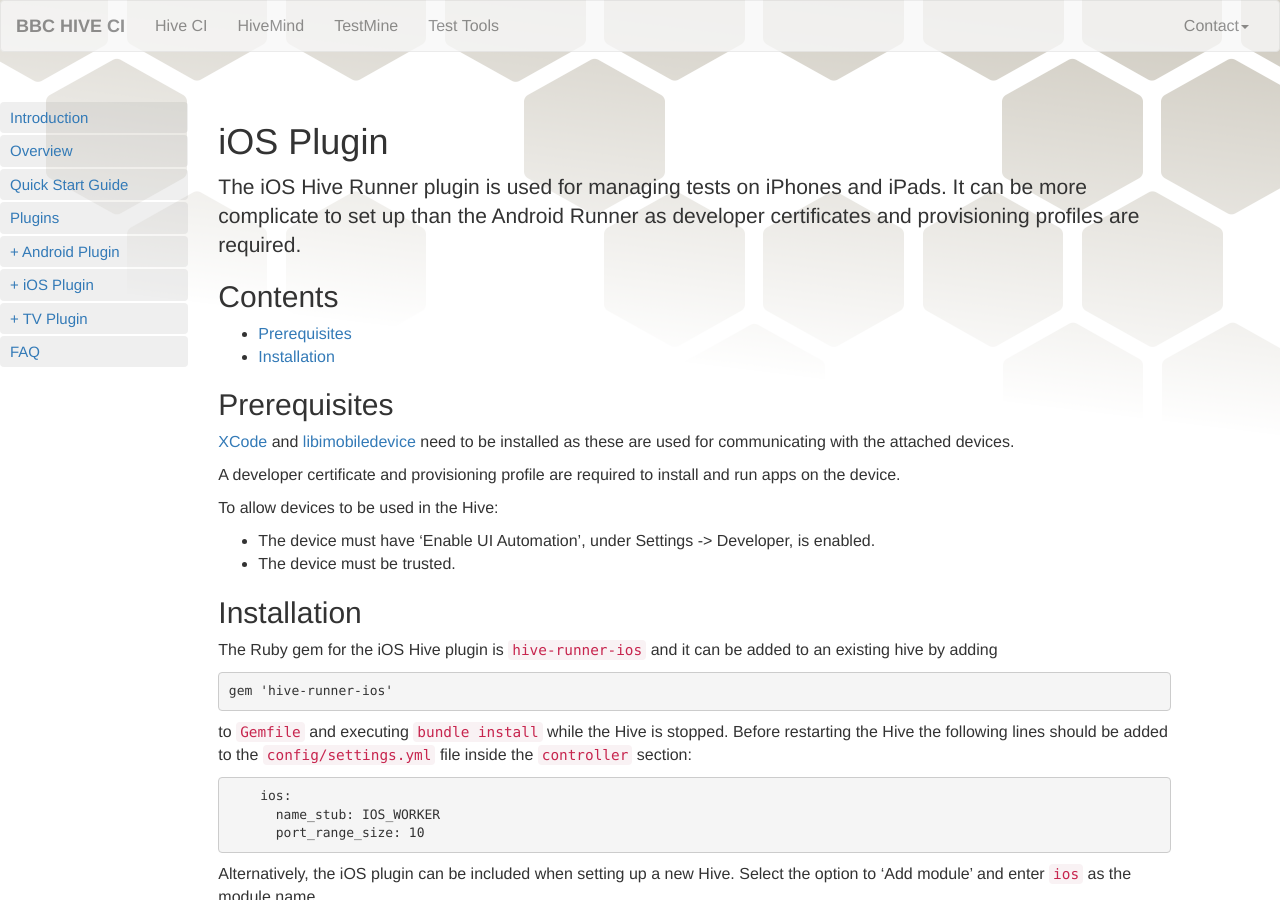
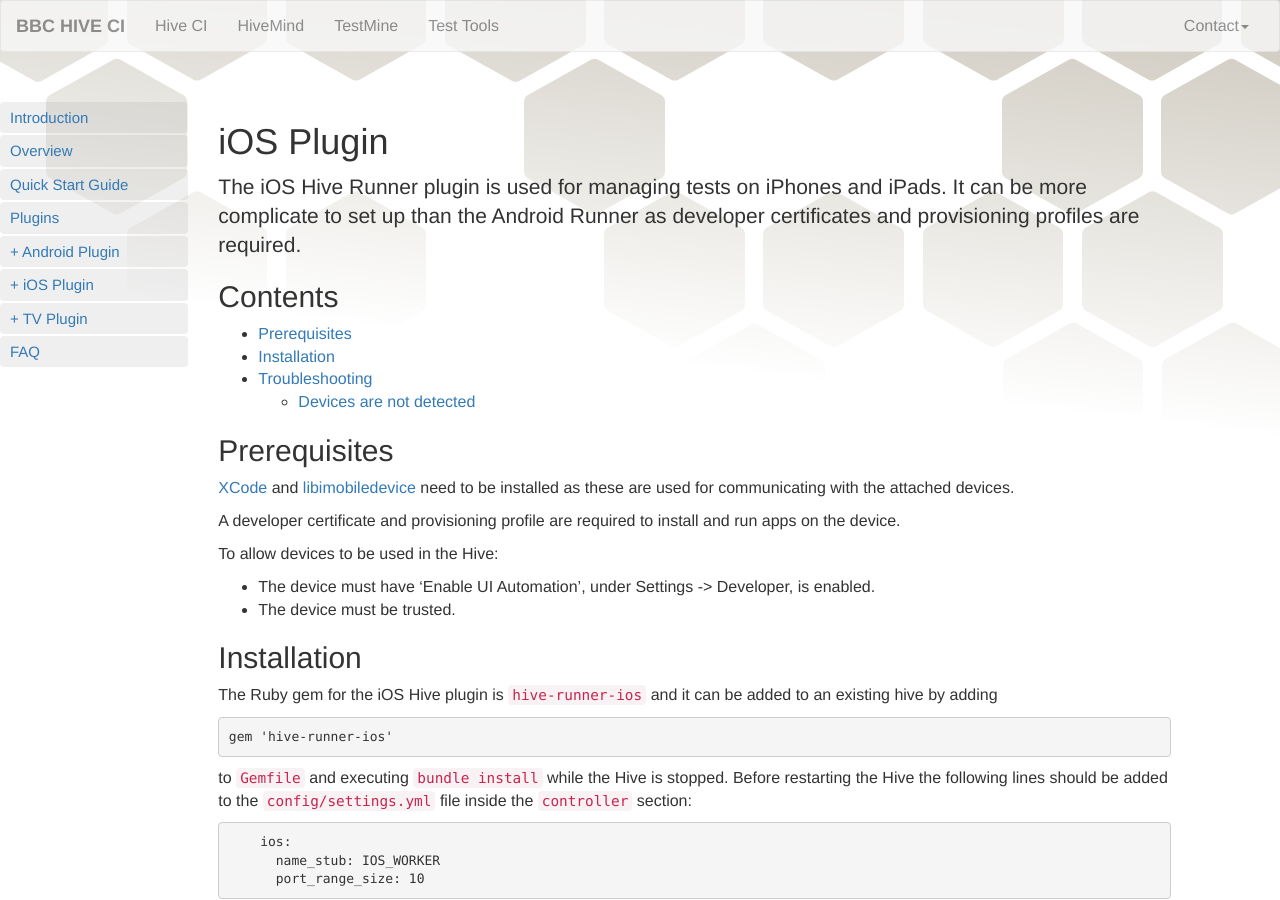
Before and after one commit to bbc/hive-ci, a Jekyll site: the page built from _documentation/03-02-ios-plugin.md, in a window 1280 px wide and 900 px high. Built offline with Jekyll 4.4.1, drawn with Linux system fonts in a browser that asks for light colours; nearby versions of some CDN libraries.

Commit message:
Add troubleshooting to contents

```diff
--- a/_documentation/03-02-ios-plugin.md
+++ b/_documentation/03-02-ios-plugin.md
@@ -11,6 +11,8 @@ The iOS Hive Runner plugin is used for managing tests on iPhones and iPads. It c
 ## Contents
 * [Prerequisites](#prerequisites)
 * [Installation](#installation)
+* [Troubleshooting](#troubleshooting)
+  * [Devices are not detected](#devices-are-not-detected)
 
 ## Prerequisites
 
```
